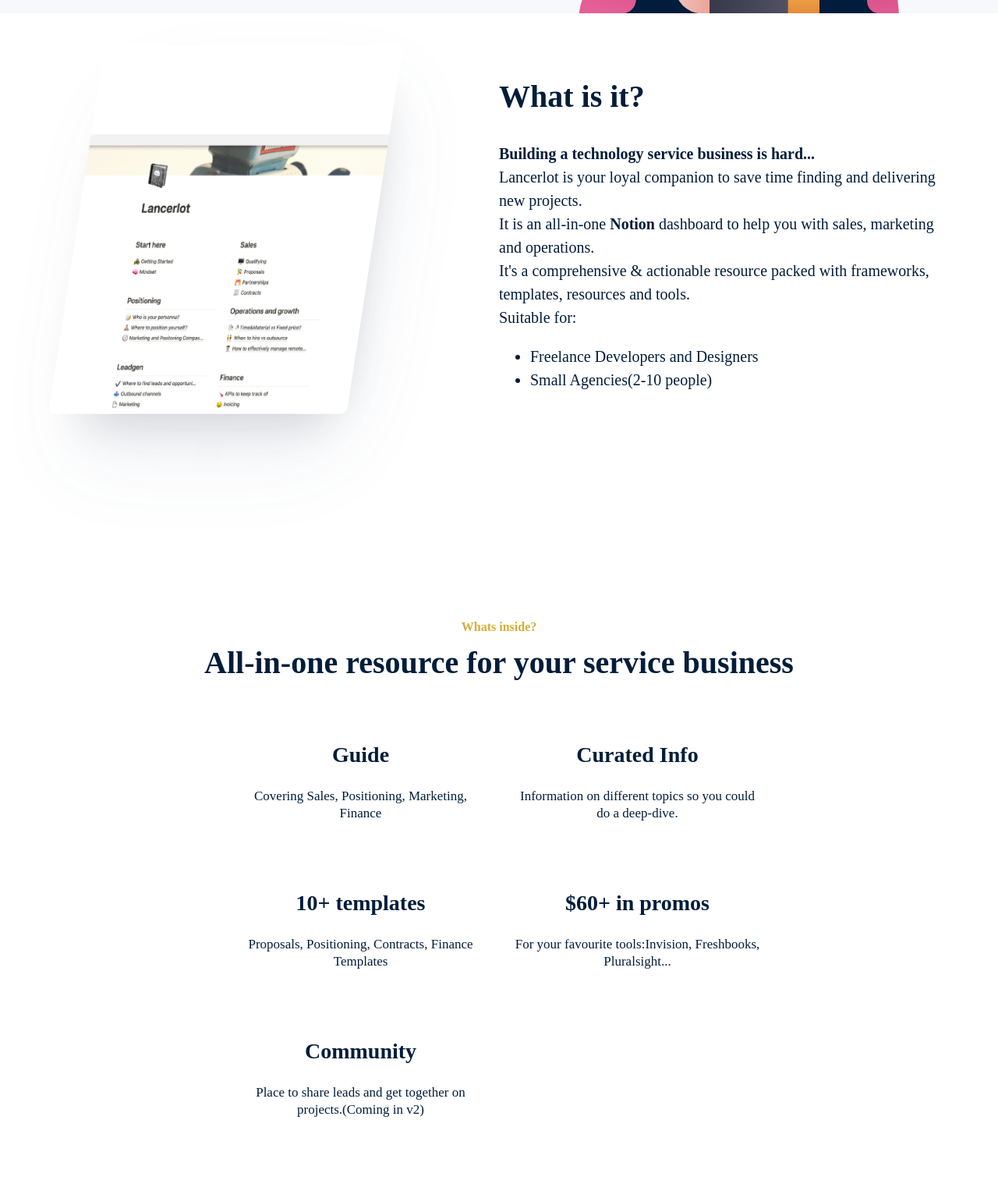
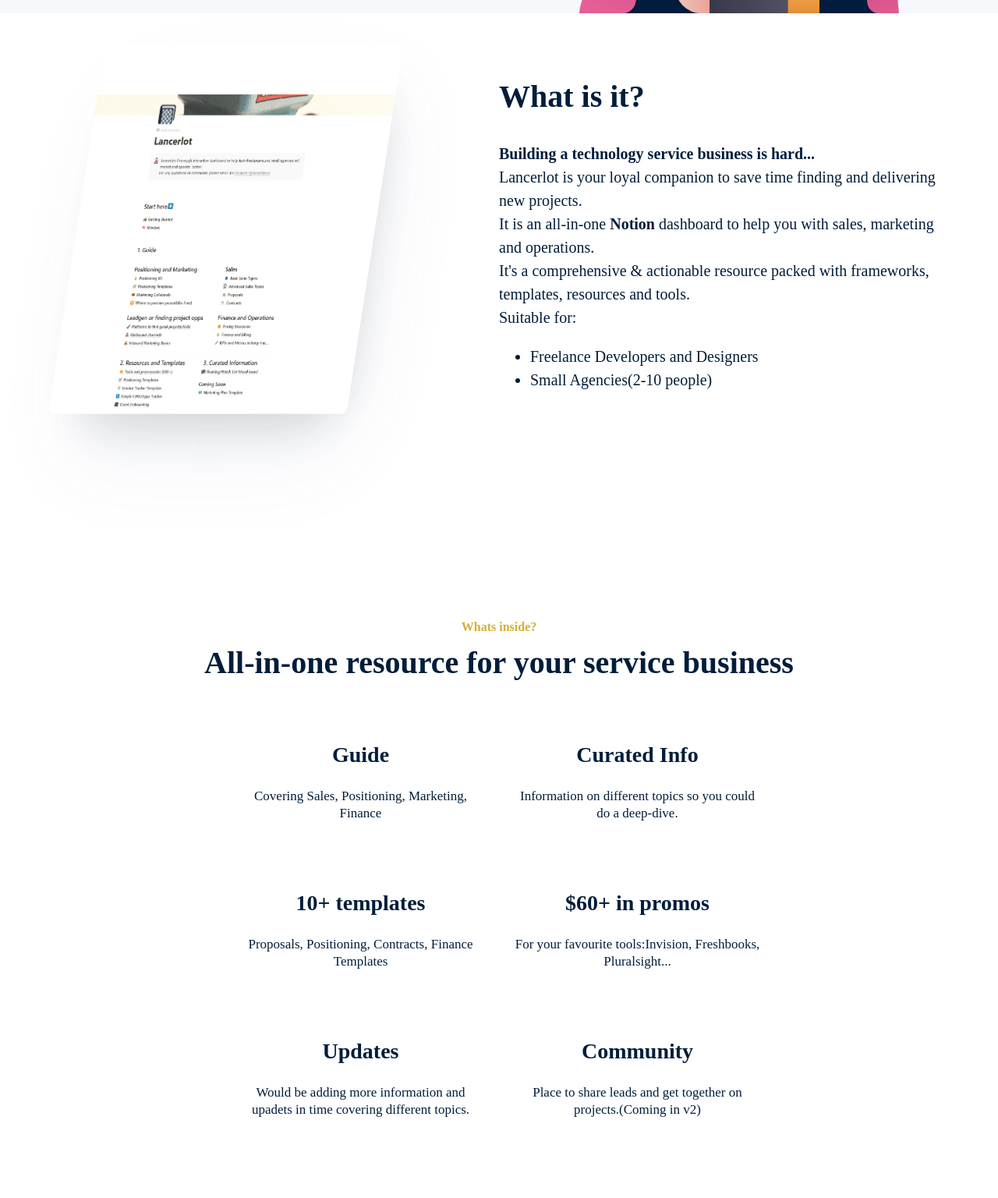
Before and after one commit to doberman1551/devos, a Gatsby site: page / in a window 1280 px wide. Shown: the part 684-2220 px from the top of the page at 78% size. Built offline with nearby package versions, Linux system fonts and the light colour scheme; Gatsby itself is replaced by a stand-in of ours.

Commit message:
adding video

```diff
--- a/src/components/Description.js
+++ b/src/components/Description.js
@@ -11,7 +11,7 @@
 
     const data= useStaticQuery(graphql`
     query ProductInisde {
-    file(relativePath: {eq: "productinside.png"}) {
+    file(relativePath: {eq: "ProductInside3.png"}) {
       childImageSharp {
         fluid {
           sizes
--- a/src/components/Features.js
+++ b/src/components/Features.js
@@ -32,7 +32,11 @@
           <FeatureText>
           For your favourite tools:Invision, Freshbooks, Pluralsight...      </FeatureText>
         </FeatureItem>
-
+        <FeatureItem>
+          <FeatureTitle>Updates</FeatureTitle>
+          <FeatureText>
+          Would be adding more information and upadets in time covering different topics.     </FeatureText>
+        </FeatureItem>
         <FeatureItem>
           <FeatureTitle>Community</FeatureTitle>
           <FeatureText>
--- /dev/null
+++ b/src/components/YoutubeVideo.js
@@ -0,0 +1,45 @@
+import React from 'react'
+import styled from 'styled-components'
+import { Section, Container } from "./Global"
+export const YoutubeVideo = () => {
+    return (
+        <Container>
+            <Flex>
+
+
+            <iframe
+      width="853"
+      height="480"
+      src={`https://www.youtube.com/embed/fLPJ6jmiMpQ`}
+      frameBorder="0"
+      allow="accelerometer; autoplay; clipboard-write; encrypted-media; gyroscope; picture-in-picture"
+      allowFullScreen
+      title="Embedded youtube"
+    />
+
+
+    </Flex>
+        </Container>
+    )
+}
+
+export const Flex=styled.div`
+ display: flex;
+  justify-content: center;
+  padding-top:10%;
+  padding-bottom:10%;
+  `
+
+  export const Video=styled.div`
+  overflow: hidden;
+  padding-bottom: 50%;
+  position: relative;
+  height: 0;
+  `
+  export const Responsive=styled.div`
+left: 0;
+  top: 0;
+  height: 100%;
+  width: 100%;
+  position: absolute
+  `
--- a/src/pages/index.js
+++ b/src/pages/index.js
@@ -11,6 +11,7 @@
 import Price from "../components/Price"
 import { Faq } from "../components/Faq"
 import { CustomerProfile } from "../components/CustomerProfile"
+import { YoutubeVideo } from "../components/YoutubeVideo"
 
 
 
@@ -24,7 +25,7 @@
     <Description/>
     <Features/>
     <CustomerProfile/>
-
+   <YoutubeVideo/>
     <Price></Price>
     <Faq/>
     <BioInfo/>
```
Also changed, not shown: src/images/ProductInside3.png (added).
